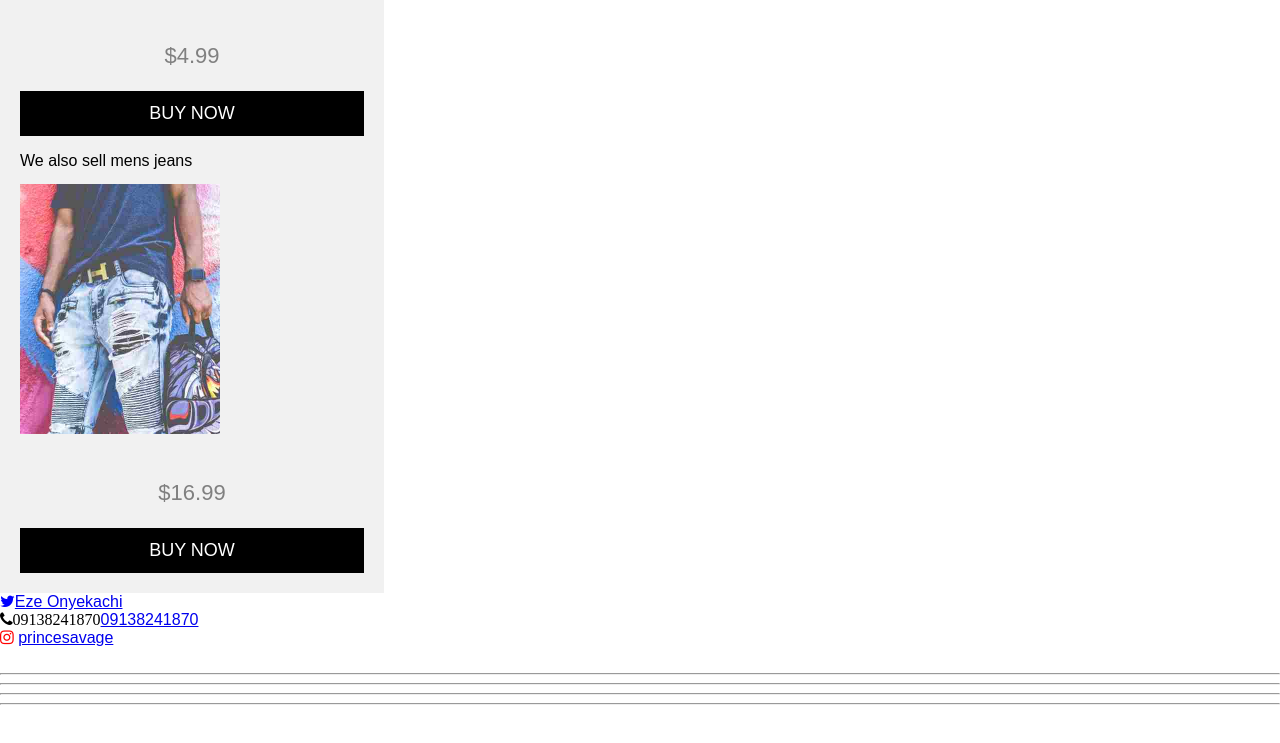
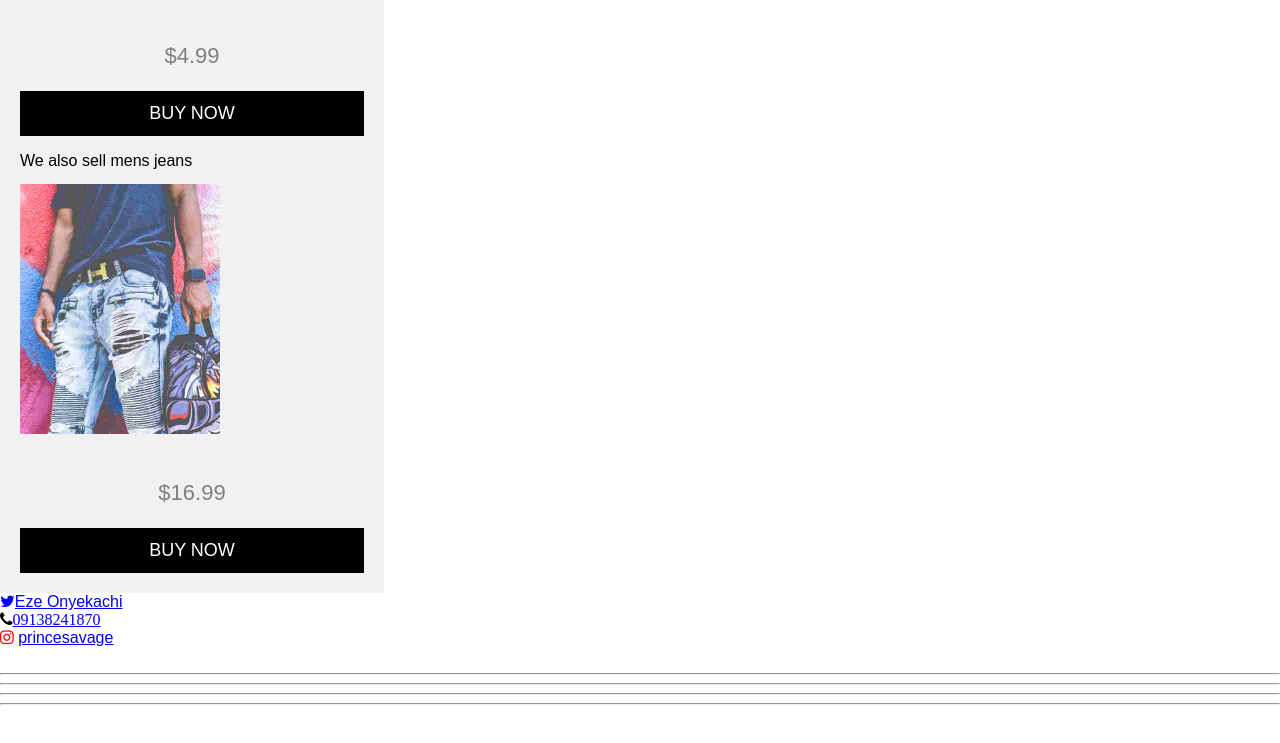
Before and after one commit to OnyekachiEze/gentle-designs, a plain HTML site: page index.html in a window 1280 px wide. Shown: the part 1620-2363 px from the top of the page. Drawn offline with Linux system fonts and the light colour scheme.

Commit message:
added style

```diff
--- a/index.html
+++ b/index.html
@@ -235,7 +235,7 @@ button:hover {
 </div>
 <i class="fa fa-twitter" style="color: blue;"></i><a href="https://twitter.com/EzeOnye12094450">Eze Onyekachi</a>
 <br>
-<i class="fa fa-phone">09138241870</i><a href="09138241870">09138241870</a>
+<i class="fa fa-phone"><a href="09138241870">09138241870</a></i>
 <br>
 <i class="fa fa-instagram" style="color: red;"></i> <a href="https://www.instagram.com/princesavage910/">princesavage</a>
 <br><br><hr><hr><hr><hr><br><br><br><br>
```
